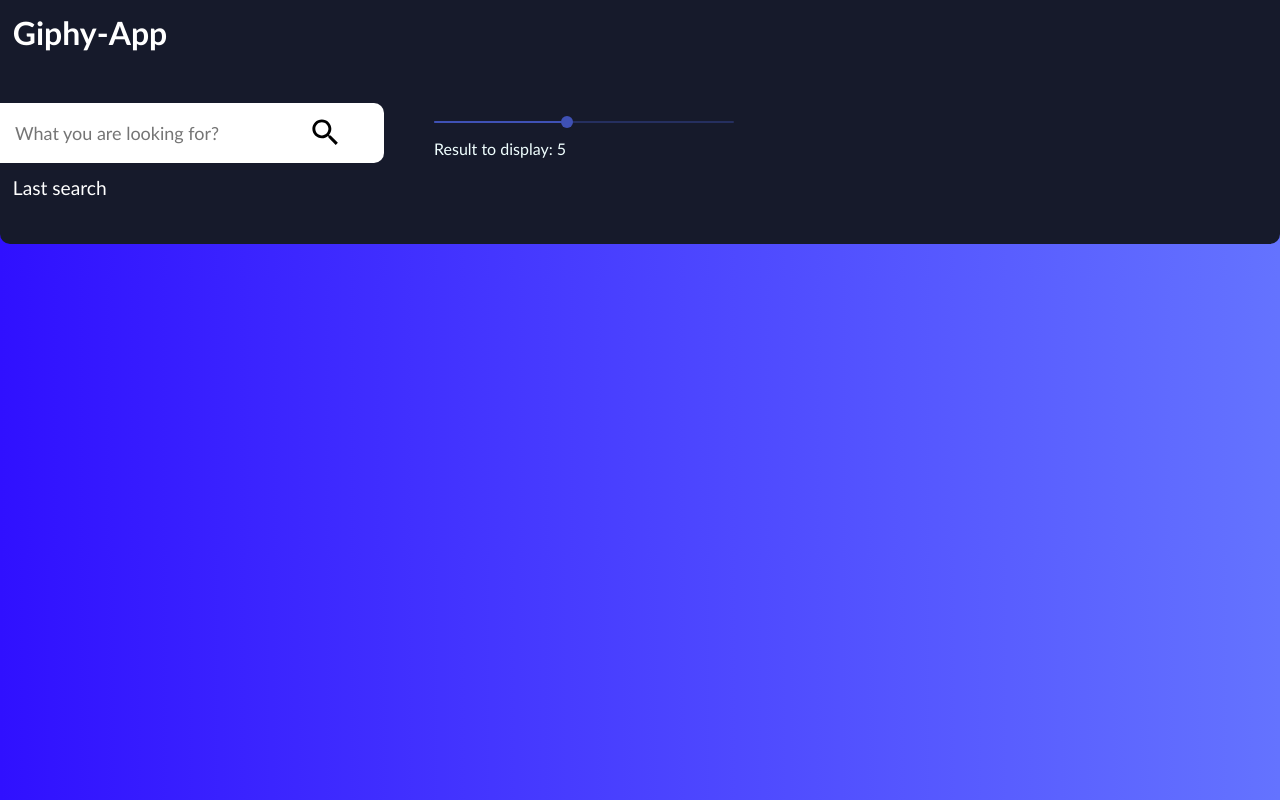
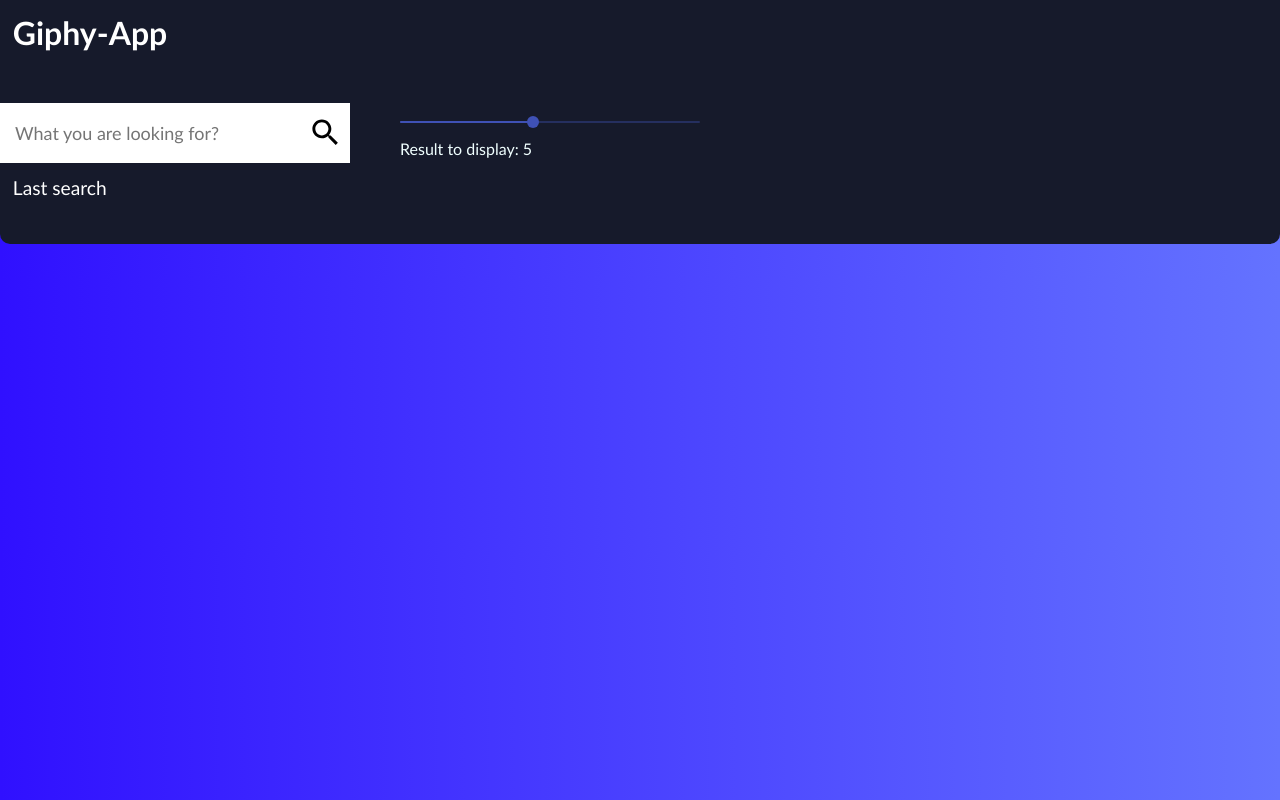
Before and after one commit to rsergyu/giphy_fe, a React (Create React App) app: page / in a window 1280 px wide. Built offline with nearby package versions, Linux system fonts and the light colour scheme.

Commit message:
Update SearchBar.css

```diff
--- a/src/Components/SearchBar.css
+++ b/src/Components/SearchBar.css
@@ -4,13 +4,18 @@
 .searchInputsContainer {
     display: flex;
     align-items: center;
+ @media only screen and (max-width: 600px) {
+  body {
+   flex-direction: column;
+  }
+}
 }
 .searchInputs {
     margin-top: 3%;
     display: flex;
     place-items: center;
     background-color: white;
-    width: 30%;
+    width: 350px;
     border-radius: 0px 10px 10px 0px;
 }
 .searchInputs button{
```
